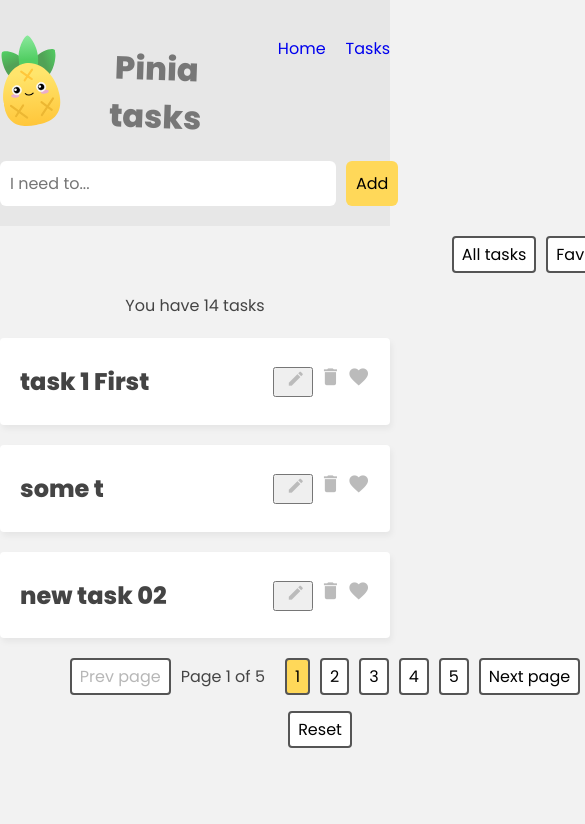
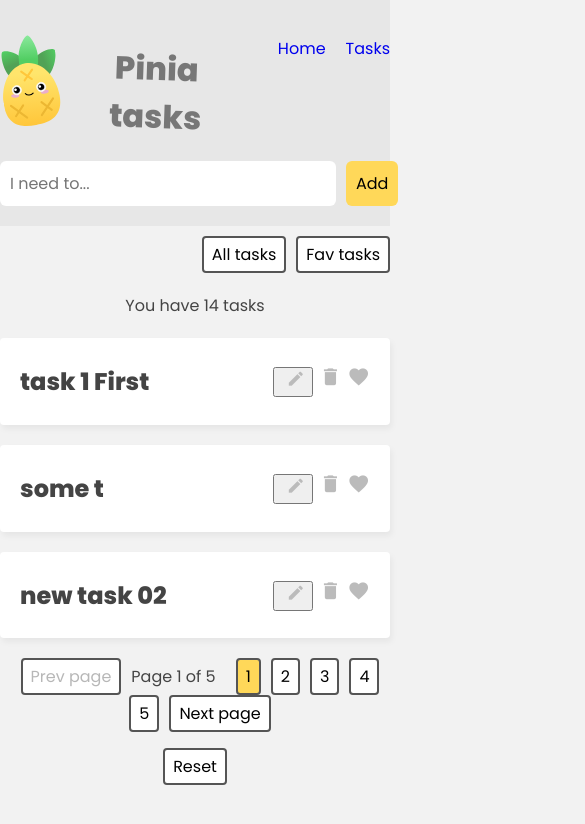
Before and after one commit to bohdanbatsenko/vue3-pinia-crud, a Vue app: page /tasks in a window 390 px wide. Shown: the top 824 px of the page, 585 px wide, since content can reach past the window. Built offline with nearby package versions, Linux system fonts and the light colour scheme; data requests are answered from the project's data file.

Commit message:
styles fixed mobile adjustment

```diff
--- a/src/style.css
+++ b/src/style.css
@@ -89,7 +89,7 @@ header h1 {
 }
 /* filter nav */
 .filter {
-  width: 640px;
+  max-width: 640px;
   margin: 10px auto;
   text-align: right;
 }
@@ -157,7 +157,7 @@ p.invalid {
   background: #ffd859;
 }
 .actions-wrapper {
-  width: 640px;
+  max-width: 640px;
   margin: 10px auto;
   text-align: center;
   display: flex;
```
